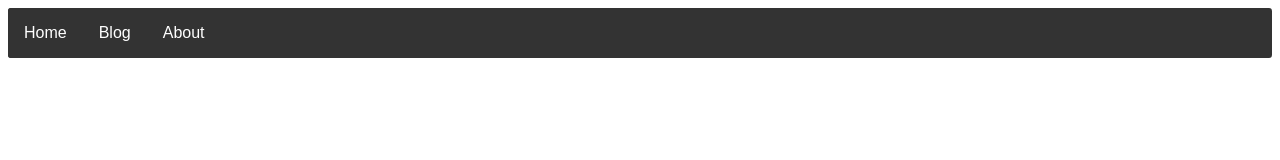
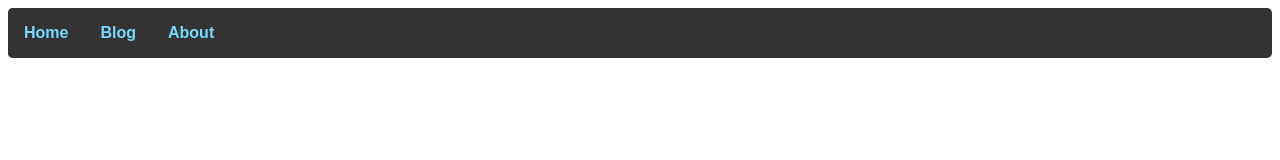
Before and after one commit to jburghardt/jburghardt.github.io, a React app: page / in a window 1280 px wide. Shown: the top 160 px of the page. Built offline with nearby package versions, Linux system fonts and the light colour scheme.

Commit message:
scss tweaks

```diff
--- a/src/components/Header/_header.scss
+++ b/src/components/Header/_header.scss
@@ -1,15 +1,17 @@
 .header {
   background-color: #333;
-  border-radius: 3px;
+  border-radius: 5px;
   overflow: hidden;
 }
 
 .header__navbar button {
   border: none;
+  font-weight: bold;
   float: left;
-  color: white;
+  color: #76daff;
   background-color: #333;
   text-align: center;
+  text-shadow: 1rem;
   padding: 1rem;
   font-size: 1rem;
   cursor: pointer;
@@ -21,9 +23,6 @@
 }
 
 .header__navbar button.active {
-  background-color: #4CAF50;
-  color: white;
+  background-color: #ddd;
+  color: black;
 }
-.header__navbar button:focus{
-
-}
```
Also changed, not shown: 1 other file (tests, documents, lock files or other folders).
